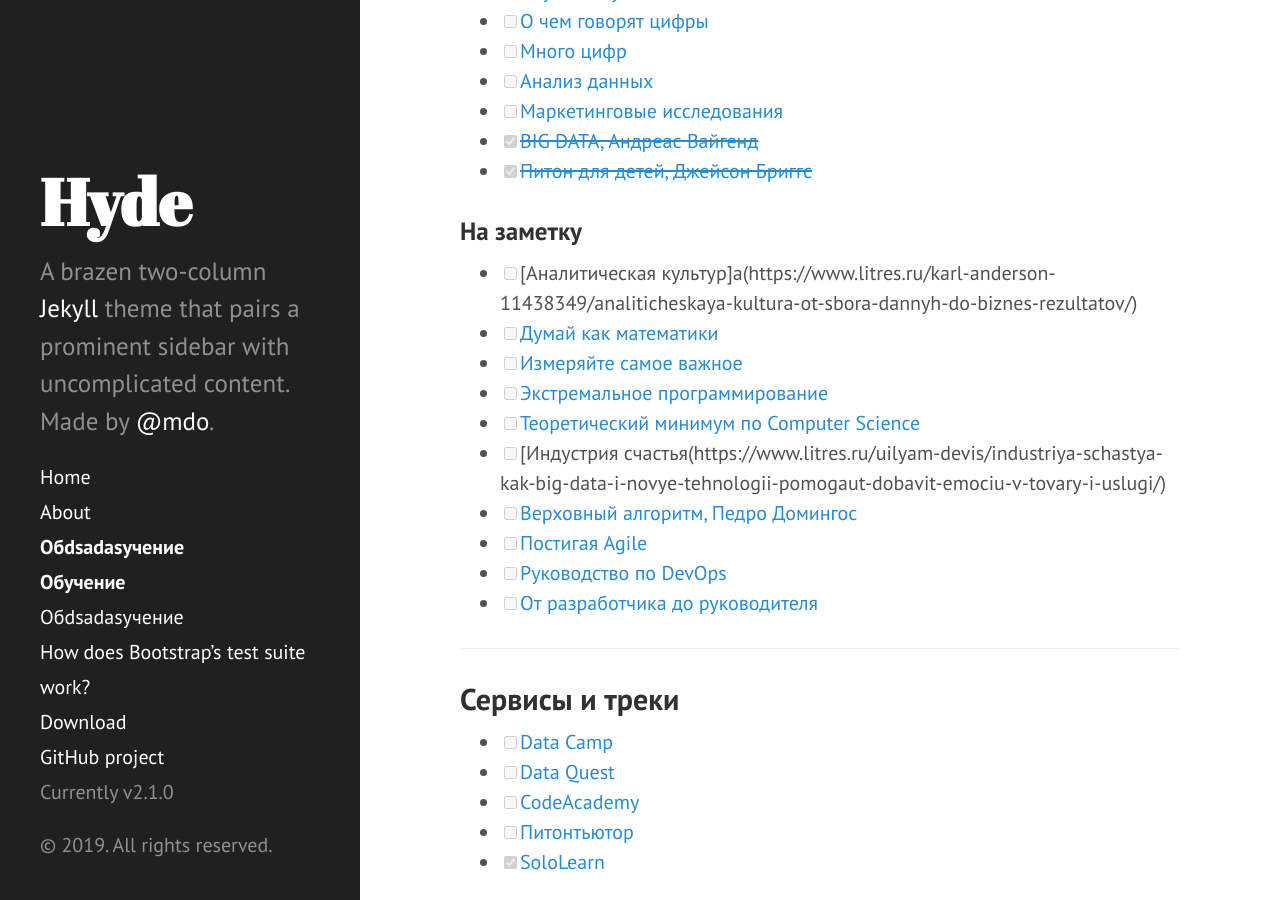
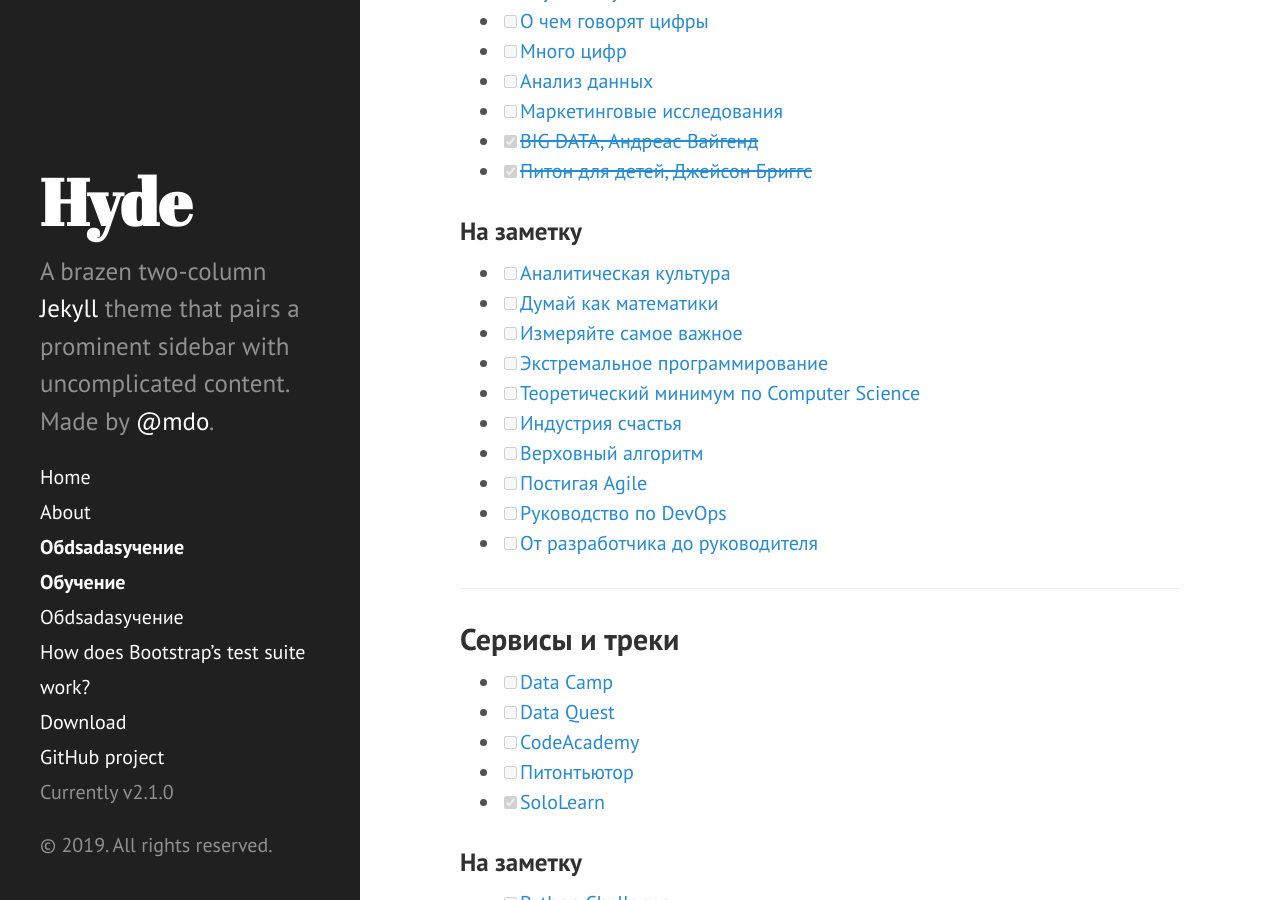
Before and after one commit to Drewleks/about-me, a Jekyll site: the page built from plan.md, in a window 1280 px wide and 900 px high, scrolled down 1122 px. Built offline with Jekyll 4.4.1, drawn with Linux system fonts in a browser that asks for light colours.

Commit message:
Update plan.md

```diff
--- a/plan.md
+++ b/plan.md
@@ -43,13 +43,13 @@ title: Обучение
 - [x] [~~Питон для детей, Джейсон Бриггс~~](https://www.ozon.ru/context/detail/id/140025249/)
 
 ### На заметку
-- [ ] [Аналитическая культур]а(https://www.litres.ru/karl-anderson-11438349/analiticheskaya-kultura-ot-sbora-dannyh-do-biznes-rezultatov/)
+- [ ] [Аналитическая культура](https://www.litres.ru/karl-anderson-11438349/analiticheskaya-kultura-ot-sbora-dannyh-do-biznes-rezultatov/)
 - [ ] [Думай как математики](https://www.litres.ru/barbara-oakli/dumay-kak-matematik-kak-reshat-lubye-zadachi-bystree-i-effektivnee/)
 - [ ] [Измеряйте самое важное](https://www.litres.ru/dzhon-dorr/izmeryayte-samoe-vazhnoe-kak-google-intel-i-drugie-kompanii-dob/)
 - [ ] [Экстремальное программирование](https://www.litres.ru/kent-bek/ekstremalnoe-programmirovanie-razrabotka-cherez-testirovanie/)
 - [ ] [Теоретический минимум по Computer Science](https://www.litres.ru/vladston-ferreyra-fi/teoreticheskiy-minimum-po-computer-science-v-34946144/)
-- [ ] [Индустрия счастья(https://www.litres.ru/uilyam-devis/industriya-schastya-kak-big-data-i-novye-tehnologii-pomogaut-dobavit-emociu-v-tovary-i-uslugi/)
-- [ ] [Верховный алгоритм, Педро Домингос](https://www.litres.ru/pedro-domingos/verhovnyy-algoritm-kak-mashinnoe-obuchenie-izmenit-nash-mir/)
+- [ ] [Индустрия счастья](https://www.litres.ru/uilyam-devis/industriya-schastya-kak-big-data-i-novye-tehnologii-pomogaut-dobavit-emociu-v-tovary-i-uslugi/)
+- [ ] [Верховный алгоритм](https://www.litres.ru/pedro-domingos/verhovnyy-algoritm-kak-mashinnoe-obuchenie-izmenit-nash-mir/)
 - [ ] [Постигая Agile](https://www.litres.ru/dzhennifer-grin/postigaya-agile/)
 - [ ] [Руководство по DevOps](https://www.litres.ru/dzhez-hambl/rukovodstvo-po-devops-kak-dobitsya-gibkosti-nadezhnosti-i-bezo/)
 - [ ] [От разработчика до руководителя](https://www.litres.ru/kamil-furne/ot-razrabotchika-do-rukovoditelya-menedzhment-dlya-it-speciali/)
```
